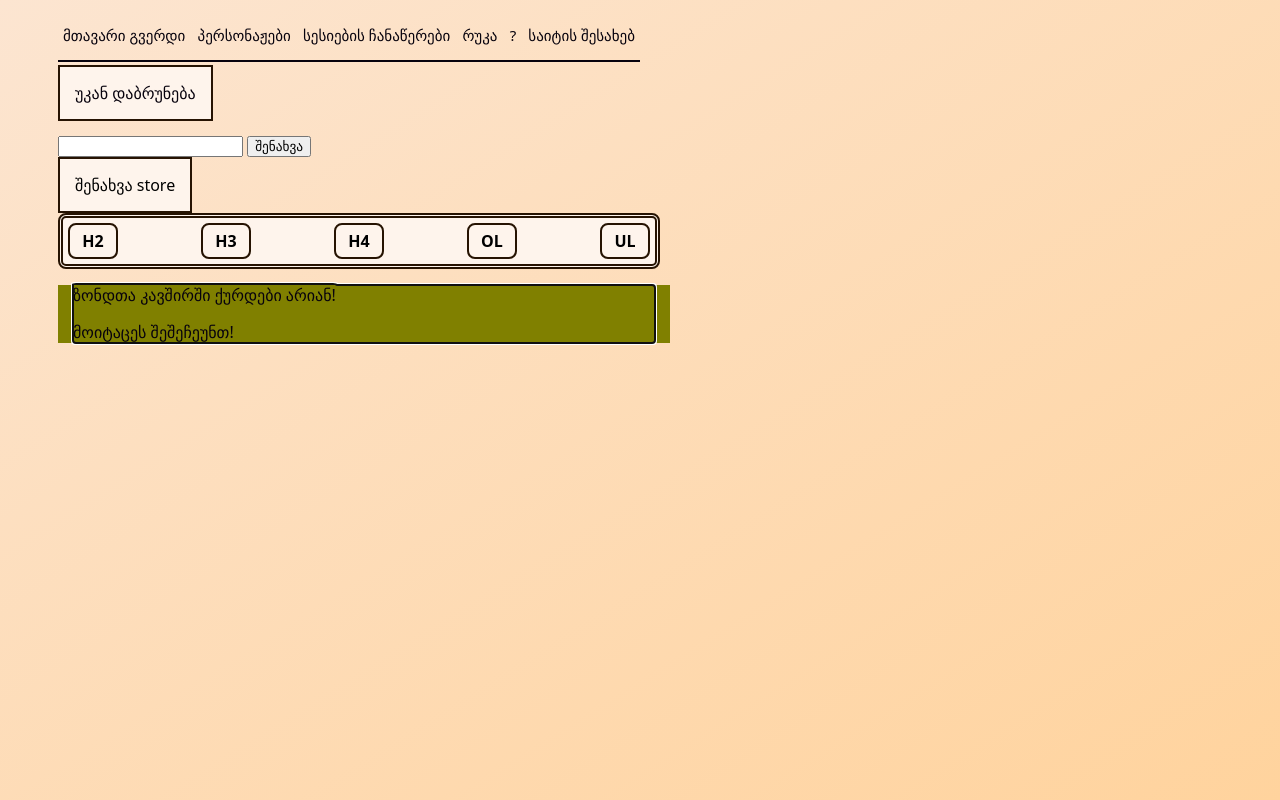
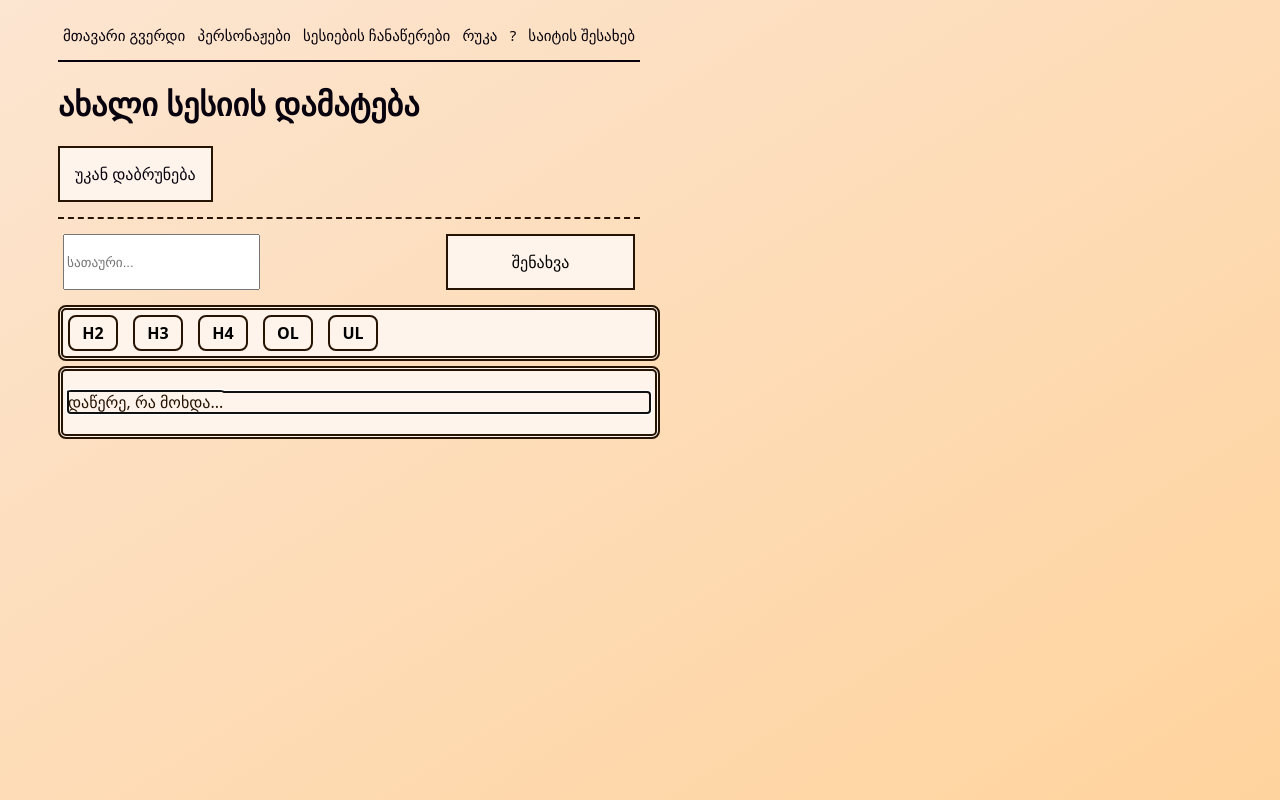
Before and after one commit to gvalson/dnd-troba-website, a SvelteKit app: page /add-session in a window 1280 px wide. Built offline with nearby package versions, Linux system fonts and the light colour scheme; a web font is replaced by a local one.

Commit message:
Fix CSS and layout for add session

```diff
--- a/src/routes/add-session/+page.svelte
+++ b/src/routes/add-session/+page.svelte
@@ -6,27 +6,61 @@
 </script>
 
 <div class="preamble">
+    <h1>ახალი სესიის დამატება</h1>
     <a class="white-b" href="/sessions">უკან დაბრუნება</a>
 </div>
 
-<form method="POST" action="?/createPost">
-    <input name="title" type="text" value=""/>
-    <input name="htmlContent" type="text" hidden value={$editorHtml}/>
-    <button type="submit">
-	შენახვა
-    </button>
-</form>
+<div class="form">
+    <form method="POST" action="?/createPost">
+	<input name="title" type="text" value="" placeholder="სათაური..." />
+	<input name="htmlContent" type="text" hidden value={$editorHtml}/>
+	<button class="white-b" type="submit">
+	    შენახვა
+	</button>
+    </form>
+</div>
 
 <TipTapInput/>
 
 <style>
+ .form {
+     width: 50%;
+ }
  form {
-     margin-top: 30px;
+     padding-left: 5px;
+     padding-right: 5px;
+     display: flex;
+     flex-direction: row;
+     justify-content: space-between;
+ }
+ form input {
+     width: 33%;
+ }
+ form button {
+     width: 33%;
  }
  .preamble {
+     padding-bottom: 15px;
      margin-bottom: 15px;
+     border-bottom: dashed 2px #261302;
+     width: 50%;
  }
  a {
      text-decoration: none;
+     display: inline-block;
+ }
+ @media screen and (max-width:900px) {
+     .form {
+	 width: inherit;
+     }
+     .preamble {
+	 width: inherit;
+     }
+     form {
+	 justify-content: space-between;
+     }
+     form input {
+	 width: 55%;
+     }
  }
 </style>
--- a/src/routes/add-session/TipTapInput.svelte
+++ b/src/routes/add-session/TipTapInput.svelte
@@ -23,12 +23,15 @@
 		 levels: [2, 3, 4],
 	     }),
 	 ],
-	 content: '<p>ზონდთა კავშირში ქურდები არიან!</p><p>მოიტაცეს შეშეჩეუნთ!</p>',
+	 content: '<p>დაწერე, რა მოხდა...</p>',
 	 autofocus: true,
 	 injectCss: false,
 	 onTransaction: () => {
 	     // force re-render so `editor.isActive` works as expected
 	     editor = editor
+	 },
+	 onUpdate: ({ editor }) => {
+	    $editorHtml = editor.getHTML()
 	 },
      })
  })
@@ -40,8 +43,6 @@
  })
 
 </script>
-
-<button class="white-b" on:click={() => $editorHtml = editor.getHTML()}>შენახვა store</button>
 
 {#if editor}
     <div id="editorControls">
@@ -76,20 +77,29 @@
 
 <style>
  #editor {
-     background-color: olive;
      width: 50%;
-     padding-left: 15px;
-     padding-right: 15px;
+     padding: 5px;
+     border: double 5px #261302;
+     border-radius: 8px;
+     background-color: #261302;
+     color: #FEF4EC;
+ }
+ #editor:focus-within {
+     background-color: #FEF4EC;
+     color: #261302;
+     transition: 500ms;
  }
  #editorControls {
      display: flex;
      flex-direction: row;
-     justify-content: space-between;
+     gap: 15px;
      padding: 5px;
      border: double 5px #261302;
      border-radius: 8px;
      background-color: #FEF4EC;
      width: 50%;
+     margin-top: 15px;
+     margin-bottom: 5px;
  }
  .control-b {
      padding: 5px;
```
Also changed, not shown: src/routes/session/[slug]/+page.svelte (+8 -0 lines).
